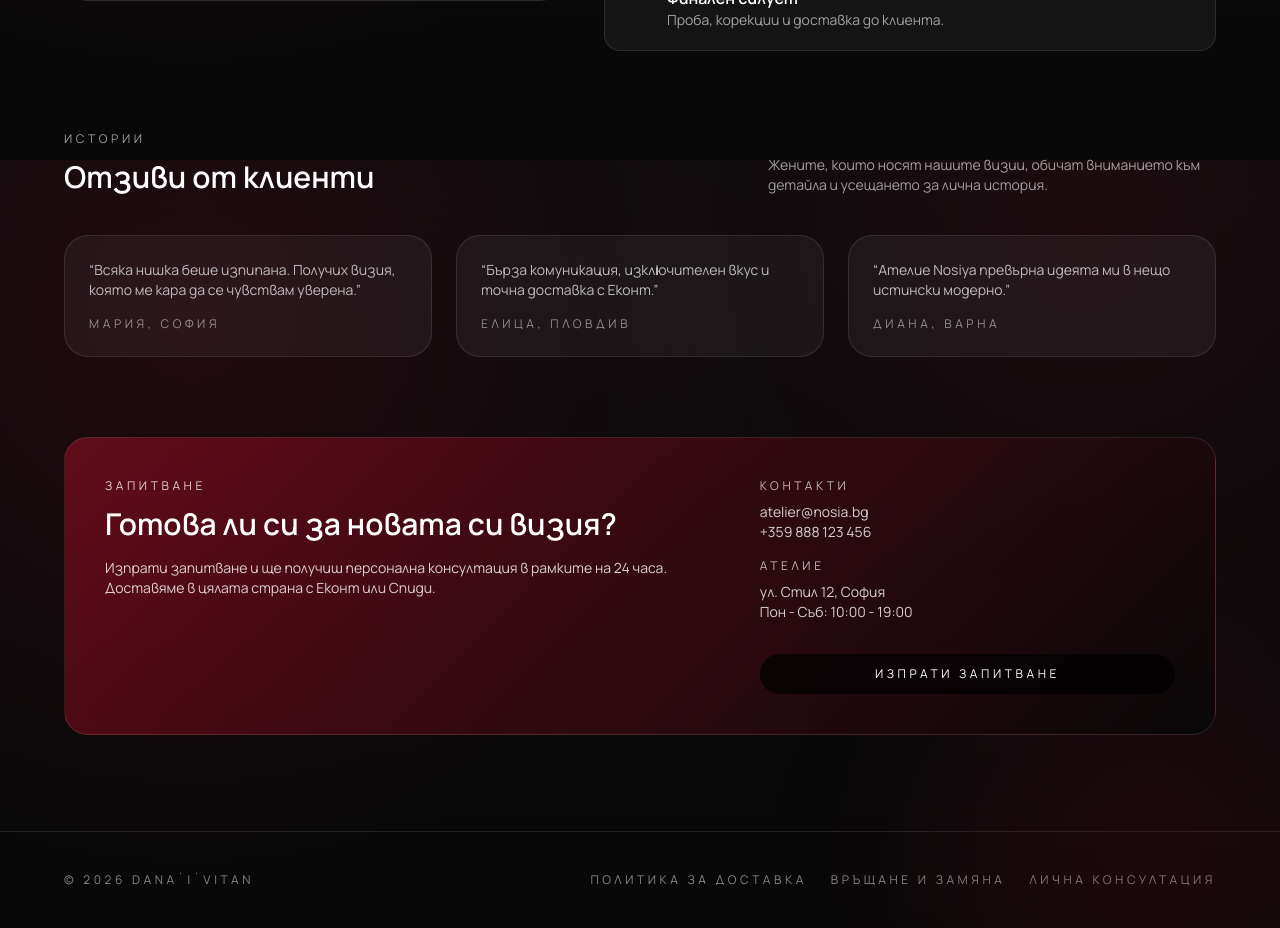
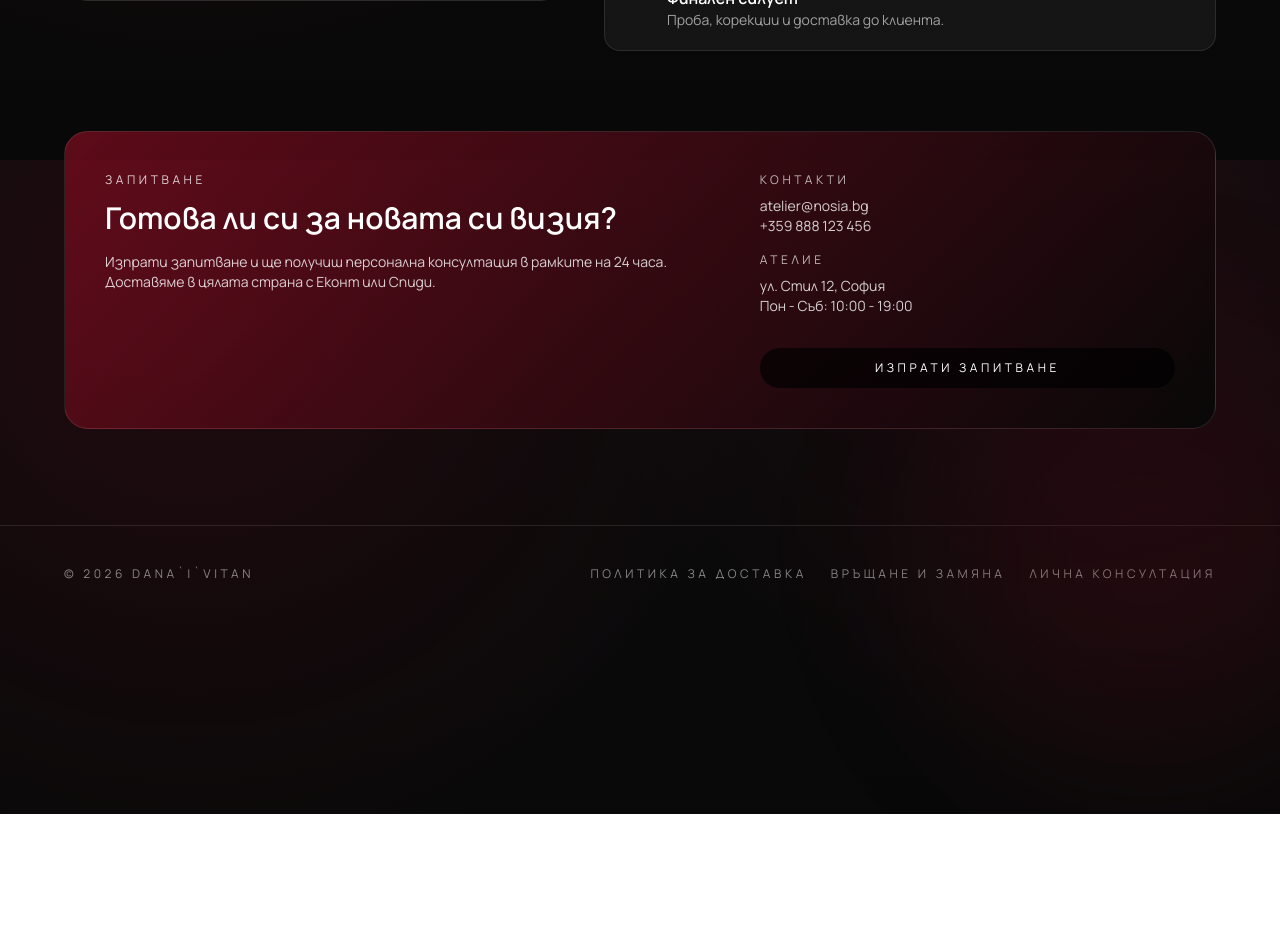
Before and after one commit to Niko5886/shopDanaVitan, a Next.js app: page / in a window 1280 px wide. Shown: the part 2240-3168 px from the top of the page. After the commit the page ends 3054 px from the top, so only its background shows below. Built offline with nearby package versions, Linux system fonts and the light colour scheme; a web font is replaced by a local one.

Commit message:
Home: remove stories section

```diff
--- a/app/page.tsx
+++ b/app/page.tsx
@@ -241,50 +241,6 @@ export default function Home() {
             </div>
           </section>
 
-          <section id="stories" className="scroll-mt-28 px-6 pb-20">
-            <div className="mx-auto w-full max-w-6xl">
-              <div className="flex flex-wrap items-end justify-between gap-6">
-                <div>
-                  <p className="text-xs uppercase tracking-[0.3em] text-white/60">Истории</p>
-                  <h2 className="mt-3 text-3xl font-semibold text-white">
-                    Отзиви от клиенти
-                  </h2>
-                </div>
-                <p className="max-w-md text-sm text-white/60">
-                  Жените, които носят нашите визии, обичат вниманието към детайла и
-                  усещането за лична история.
-                </p>
-              </div>
-              <div className="mt-10 grid gap-6 lg:grid-cols-3">
-                {[
-                  {
-                    name: "Мария, София",
-                    text: "" +
-                      "Всяка нишка беше изпипана. Получих визия, която ме кара да се чувствам уверена.",
-                  },
-                  {
-                    name: "Елица, Пловдив",
-                    text: "Бърза комуникация, изключителен вкус и точна доставка с Еконт.",
-                  },
-                  {
-                    name: "Диана, Варна",
-                    text: "Ателие Nosiya превърна идеята ми в нещо истински модерно.",
-                  },
-                ].map((story) => (
-                  <div
-                    key={story.name}
-                    className="rounded-3xl border border-white/10 bg-white/5 p-6"
-                  >
-                    <p className="text-sm text-white/70">“{story.text}”</p>
-                    <p className="mt-4 text-xs uppercase tracking-[0.3em] text-white/50">
-                      {story.name}
-                    </p>
-                  </div>
-                ))}
-              </div>
-            </div>
-          </section>
-
           <section id="contacts" className="scroll-mt-28 px-6 pb-24">
             <div className="mx-auto w-full max-w-6xl rounded-3xl border border-white/10 bg-[linear-gradient(135deg,rgba(122,12,31,0.75),rgba(8,8,8,0.95))] p-10">
               <div className="grid gap-8 lg:grid-cols-[1.2fr_0.8fr]">
```
